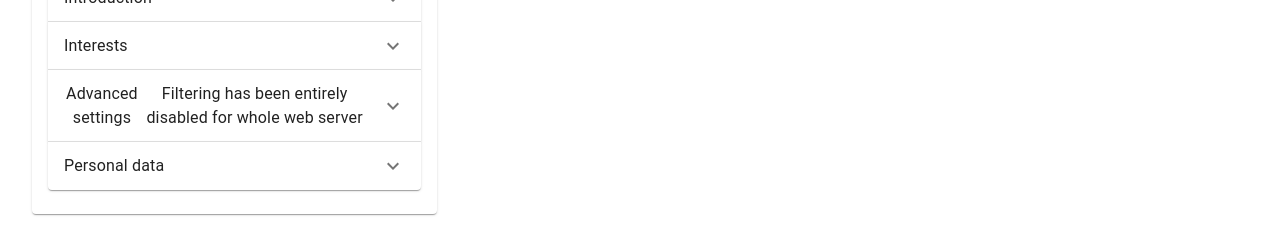
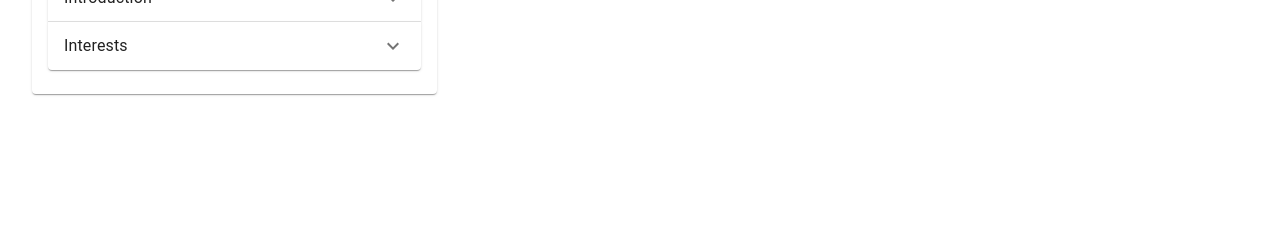
Before and after one commit to espoldi/ReactPortfolio, a React (Create React App) app: page / in a window 1280 px wide. Shown: the part 590-830 px from the top of the page. After the commit the page ends 800 px from the top, so only its background shows below. Built offline with nearby package versions, Linux system fonts and the light colour scheme.

Commit message:
fixed chip overflow

```diff
--- a/src/components/About.js
+++ b/src/components/About.js
@@ -19,6 +19,7 @@ import {
     CardHeader,
     CardMedia,
     Chip,
+    Grid,
     IconButton,
     Typography
 } from "@material-ui/core";
@@ -41,9 +42,19 @@ const useStyles = makeStyles((theme) => ({
 
 export default function About() {
     const classes = useStyles();
+
+    const [chipData] = useState([
+        { key: 0, icon: `${buttons}`, label: 'DIY Crafts' },
+        { key: 1, icon: `${controller}`, label: 'Video Games' },
+        { key: 2, icon: `${dice}`, label: 'Dungeons and Dragons' },
+        { key: 3, icon: `${groceries}`, label: 'Cooking' },
+        { key: 4, icon: `${sale}`, label: 'Shopping' }
+    ]);
+
     const [expanded, setExpanded] = useState(false);
     const handleChange = (panel) => (event, isExpanded) => {
-        setExpanded(isExpanded ? panel : false); };
+        setExpanded(isExpanded ? panel : false);
+    };
 
     return (
         <Card>
@@ -73,11 +84,11 @@ export default function About() {
                         <Typography className={classes.heading}>Introduction</Typography>
                     </AccordionSummary>
                     <AccordionDetails>
-                    <Typography>
-                    My name is Emily Spoldi. I am 28 years old and programming has had a heavy influence on my life since I was little. My parents are both software engineers so technical jargon was common at the dinner table. I was the only one in my immediate family who decided to do something other than programming when deciding on college majors... UNTIL NOW!<br />
-                    <br />
-                    I have spent a few years working with different schools and programs using what I have taught myself or remember from my classes at SCSU and high school robotics team. Now, I am well on my way to making the world a better formatted place. Having grown up in an era where technology was evolving quickly has given me the ability to use some systems without much experience.
-                </Typography>
+                        <Typography>
+                            My name is Emily Spoldi. I am 28 years old and programming has had a heavy influence on my life since I was little. My parents are both software engineers so technical jargon was common at the dinner table. I was the only one in my immediate family who decided to do something other than programming when deciding on college majors... UNTIL NOW!<br />
+                            <br />
+                            I have spent a few years working with different schools and programs using what I have taught myself or remember from my classes at SCSU and high school robotics team. Now, I am well on my way to making the world a better formatted place. Having grown up in an era where technology was evolving quickly has given me the ability to use some systems without much experience.
+                        </Typography>
                     </AccordionDetails>
                 </Accordion>
                 <Accordion expanded={expanded === 'interests'} onChange={handleChange('interests')}>
@@ -88,48 +99,18 @@ export default function About() {
                         <Typography className={classes.heading}>Interests</Typography>
                     </AccordionSummary>
                     <AccordionDetails>
-                        <Chip avatar={<Avatar src={controller} />} label="Video Games"/>
-                        <Chip avatar={<Avatar src={dice} />} label="Dungeons & Dragons"/>
-                        <Chip avatar={<Avatar src={groceries} />} label="Cooking"/>
-                        <Chip avatar={<Avatar src={buttons} />} label="DIY Crafts"/>
-                        <Chip avatar={<Avatar src={sale} />} label="Shopping"/>
+                        <Grid container>
+                            {chipData.map((data) => {
+                                return (
+                                    <Grid item key={data.key} >
+                                        <Chip avatar={<Avatar src={data.icon} />} label={data.label} />
+                                    </Grid>
+                                );
+                            })}
+                        </Grid>
                     </AccordionDetails>
                 </Accordion>
-                <Accordion expanded={expanded === 'panel3'} onChange={handleChange('panel3')}>
-                    <AccordionSummary
-                        expandIcon={<ExpandMore />}
-                        aria-controls="panel3bh-content"
-                        id="panel3bh-header">
-                        <Typography className={classes.heading}>Advanced settings</Typography>
-                        <Typography className={classes.secondaryHeading}>
-                            Filtering has been entirely disabled for whole web server
-          </Typography>
-                    </AccordionSummary>
-                    <AccordionDetails>
-                        <Typography>
-                            Nunc vitae orci ultricies, auctor nunc in, volutpat nisl. Integer sit amet egestas eros,
-                            vitae egestas augue. Duis vel est augue.
-          </Typography>
-                    </AccordionDetails>
-                </Accordion>
-                <Accordion expanded={expanded === 'panel4'} onChange={handleChange('panel4')}>
-                    <AccordionSummary
-                        expandIcon={<ExpandMore />}
-                        aria-controls="panel4bh-content"
-                        id="panel4bh-header"
-                    >
-                        <Typography className={classes.heading}>Personal data</Typography>
-                    </AccordionSummary>
-                    <AccordionDetails>
-                        <Typography>
-                            Nunc vitae orci ultricies, auctor nunc in, volutpat nisl. Integer sit amet egestas eros,
-                            vitae egestas augue. Duis vel est augue.
-          </Typography>
-                    </AccordionDetails>
-                </Accordion>
-
             </CardContent>
-
         </Card>
     );
 }
```
